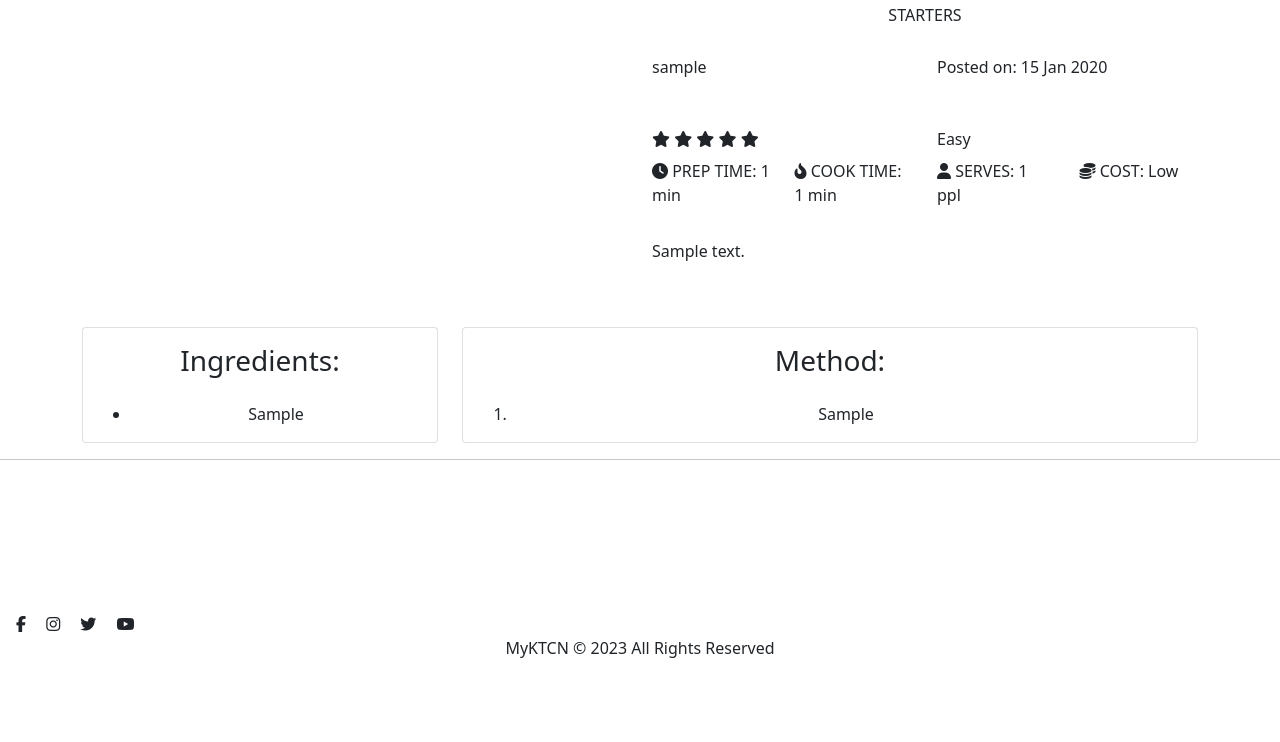
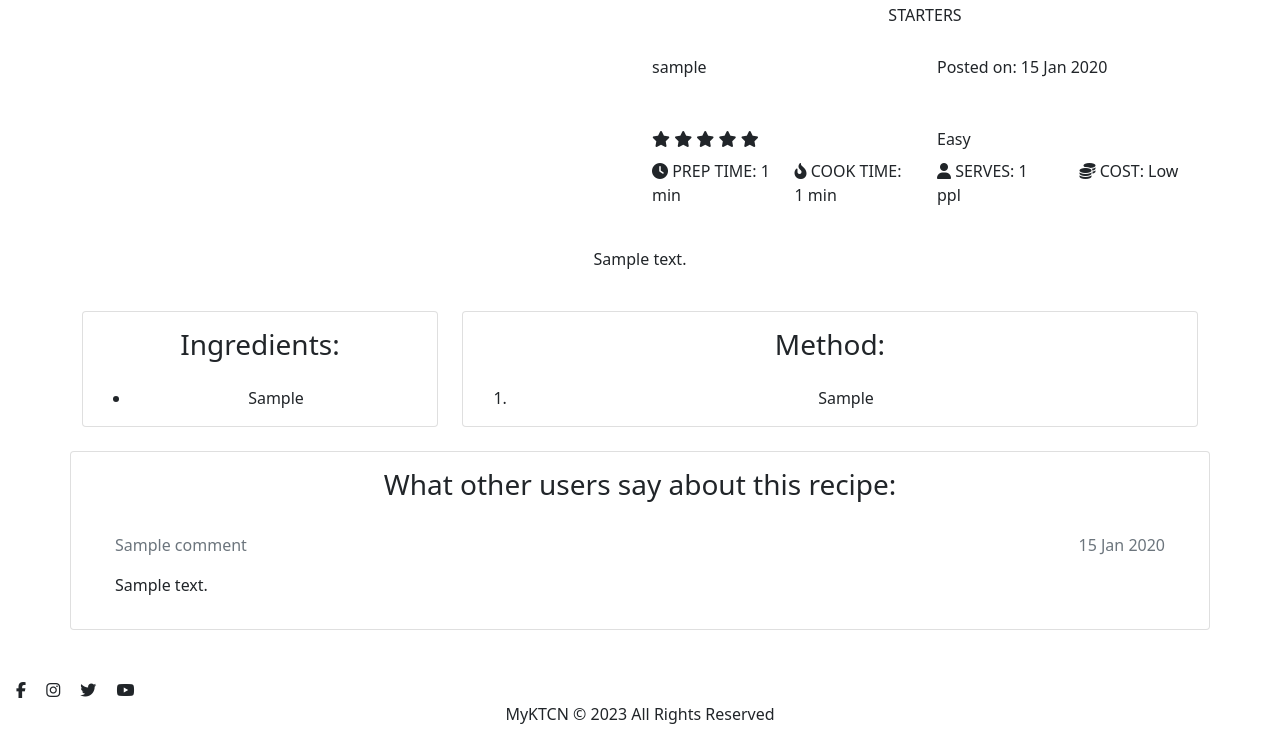
Before and after one commit to lestece/myKTCN, a Django app: a page that uses templates/recipe_details.html in a window 1280 px wide. Shown: the part 124-866 px from the top of the page. Before the commit the page ends 782 px from the top, so only its background shows below. Run offline with Django 3.2, Linux system fonts and the light colour scheme; tables that the repository leaves empty hold one stand-in row (values such as "Sample post"); some libraries are stand-ins or nearby versions.

Commit message:
Add comments to the recipe details page

```diff
--- a/cookbook/models.py
+++ b/cookbook/models.py
@@ -57,7 +57,6 @@ class Recipe(models.Model):
 class Comment(models.Model):
     recipe = models.ForeignKey(Recipe, on_delete=models.CASCADE, related_name='comments')
     name = models.CharField(max_length=80)
-    email = models.EmailField()
     body = models.TextField()
     created_on = models.DateTimeField(auto_now_add=True)
     approved = models.BooleanField(default=False)
--- a/templates/recipe_details.html
+++ b/templates/recipe_details.html
@@ -3,7 +3,7 @@
 {% block content %}
 <div class="container">
     <div class="row">
-        <div class="col-md-6 recipe-spec mb-3">
+        <div class="col-md-6 recipe-img-block mb-3">
             {% if "placeholder" in recipe.featured_image.url %}
             <img class="card-img-top recipe-img" src="../static/images/empty-recipe-img.jpg">
             {% else %}
@@ -56,13 +56,13 @@
                             COST: {{ recipe.get_cost_display }}
                         </div>
                     </div>
-                    <div class="row">
-                        <div class="col-12 my-4">
-                            {{ recipe.description }}
-                        </div>
-                    </div>
                 </div>
             </div>
+        </div>
+    </div>
+    <div class="row">
+        <div class="col-12 my-3 text-center">
+            {{ recipe.description }}
         </div>
     </div>
     <div class="row">
@@ -91,5 +91,21 @@
             </div>
         </div>
     </div>
+    <div class="row mt-4">
+        <div class="col-12 card">
+            <div class="card-body">
+                <h3 class="card-title text-center">What other users say about this recipe:</h3>
+                {% for comment in comments %}
+                <div class="comment p-3 mt-3">
+                    <div class="row text-muted">
+                        <div class="col-6">{{ comment.name }}</div>
+                        <div class="col-6 d-flex justify-content-end">{{ comment.created_on | date:" d M Y" }}</div>
+                    </div>
+                    <p class="card-text mt-3">{{ comment.body }}</p>
+                </div>
+                {% endfor %}
+            </div>
+        </div>
+    </div>
 </div>
 {% endblock %}
```
Also changed, not shown: static/css/styles.css (+11 -1 lines), cookbook/migrations/0006_remove_comment_email.py (added).
